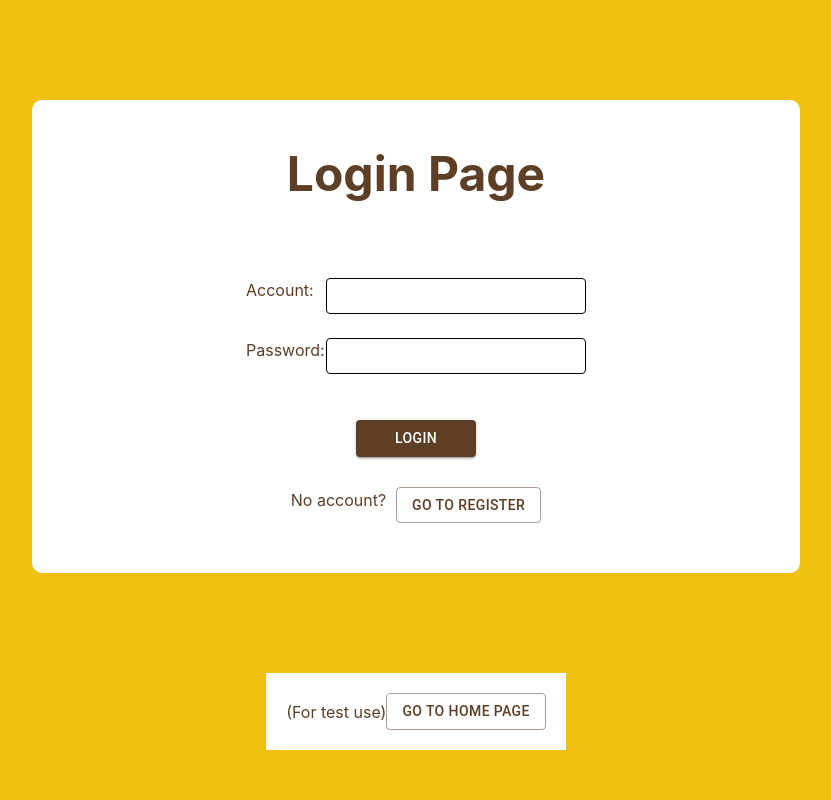
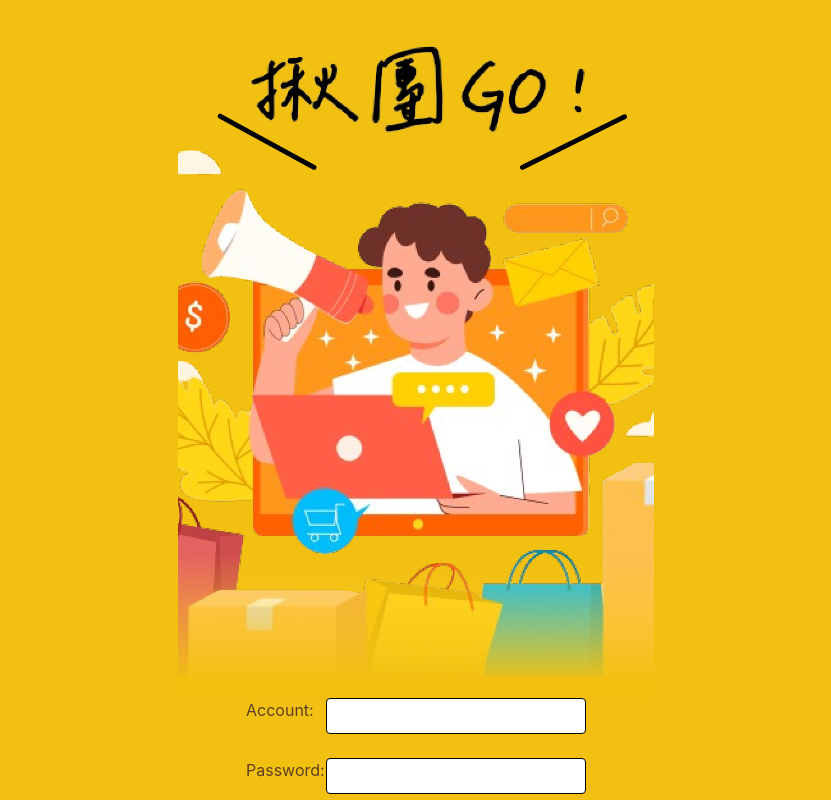
Before and after one commit to peanut0204/SAD_fp, a React (Create React App) app in the folder frontend/: page / in a window 1280 px wide. Shown: the top 800 px of the page, without its empty margins (224-1055 px from the left). Built offline with nearby package versions, Linux system fonts and the light colour scheme.

Commit message:
pretty login page back

```diff
--- a/frontend/src/pages/Login.jsx
+++ b/frontend/src/pages/Login.jsx
@@ -4,6 +4,7 @@ import React, { useState } from 'react';
 import { Link } from 'react-router-dom';
 import { useNavigate } from 'react-router-dom';
 import { createTheme, ThemeProvider } from '@mui/material/styles';
+import coverImg from '../images/cover.png';
 
 const theme = createTheme({
   palette: {
@@ -74,10 +75,11 @@ function Login() {
 
     <div style={{ backgroundColor: '#F1C010', minHeight: '100vh', display: 'flex', flexDirection: 'column', justifyContent: 'center', alignItems: 'center', color: '#5e3f26' }}>
       <ThemeProvider theme={theme}>
-        <div style={{ backgroundColor: 'white', borderRadius: '10px', padding: '50px', width: '60%', marginTop: '50px', marginBottom: '50px', display: 'flex', flexDirection: 'column', alignItems: 'center' }}>
-          <h1 className="text-5xl font-bold mb-20"  >Login Page</h1>
+        {/* <div style={{ backgroundColor: 'white', borderRadius: '10px', padding: '50px', width: '60%', marginTop: '50px', marginBottom: '50px', display: 'flex', flexDirection: 'column', alignItems: 'center' }}> */}
+          {/* <h1 className="text-5xl font-bold mb-20"  >Login Page</h1> */}
           {/* <NumberInputForm onSubmit={handleFormSubmit} /> */}
           {/* <pre className="mt-4">{JSON.stringify(dataframe, null, 2)}</pre> */}
+          <img src={coverImg} alt="Cover" />
           <form onSubmit={handleSubmit}  >
             <div className="flex flex-col items-center gap-4">
               <label className="flex">
@@ -110,7 +112,7 @@ function Login() {
           </div>
 
 
-        </div>
+        {/* </div> */}
         {/* for test use */}
         <div style={{ display: 'flex', alignItems: 'center', justifyContent: 'center', marginTop: '50px', backgroundColor: 'white', padding: '20px' }}>
           <p>(For test use)</p>
```
Also changed, not shown: 1 other file (tests, documents, lock files or other folders).
